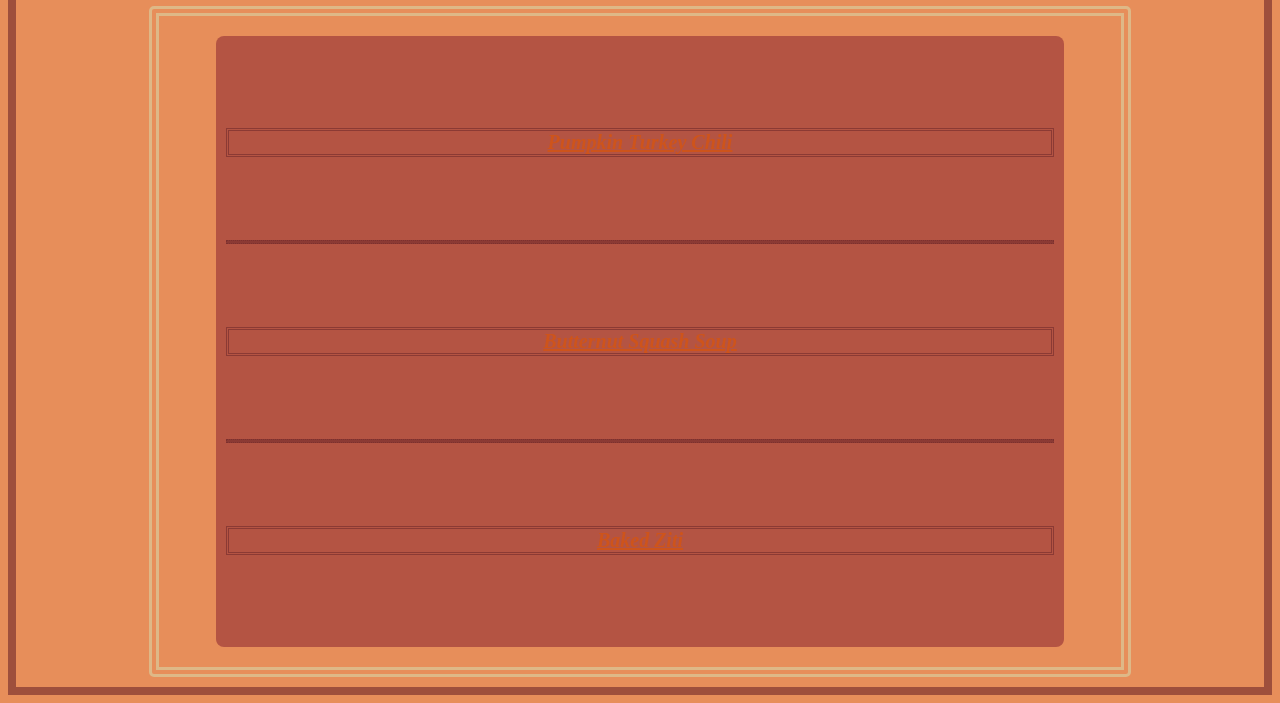
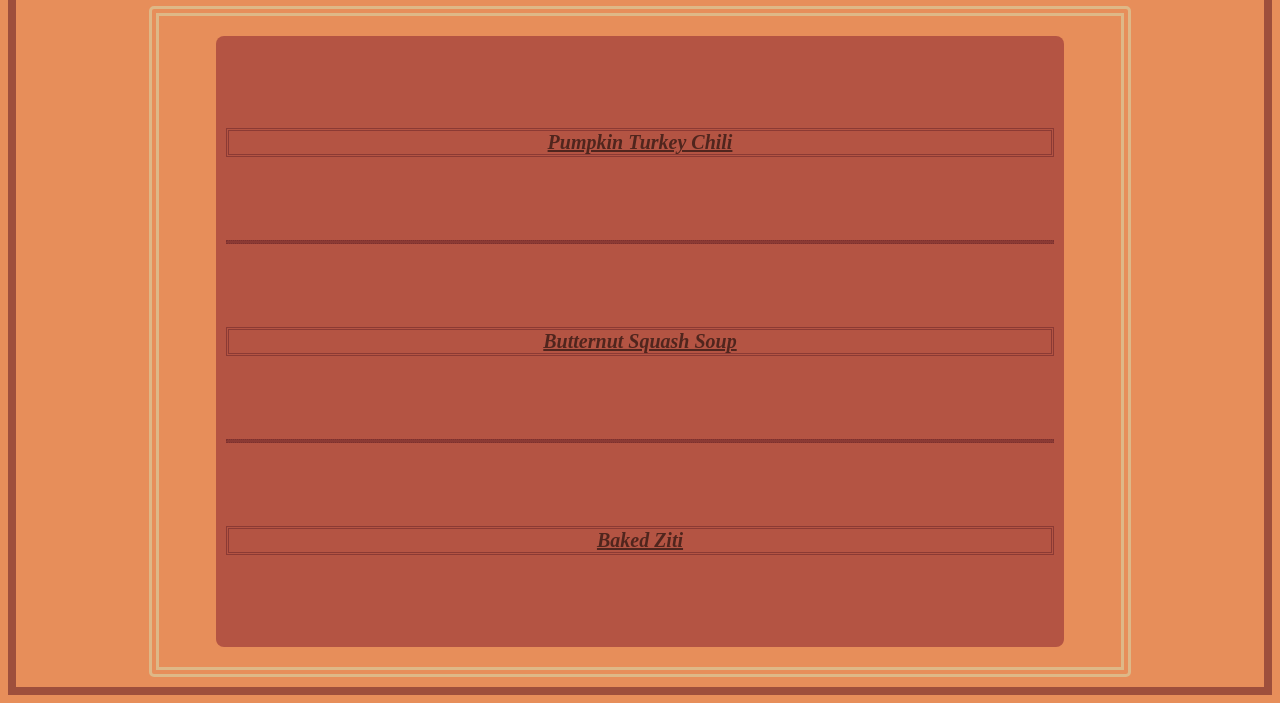
Before and after one commit to goliathgrouper/odin-recipes, a plain HTML site: page index.html in a window 1280 px wide. Shown: the part 121-824 px from the top of the page. Drawn offline with Linux system fonts and the light colour scheme.

Commit message:
Change links color

```diff
--- a/styles/style.css
+++ b/styles/style.css
@@ -31,7 +31,7 @@ ul {
 }
 
 a:visited {
-    color: black;
+    color: rgba(0, 0, 0, 0.548);
 }
 
 a:hover {
@@ -39,7 +39,7 @@ a:hover {
 }
 
 a {
-    color:rgba(219, 85, 7, 0.664);
+    color: rgba(0, 0, 0, 0.555);
 }
 
 li {
```
